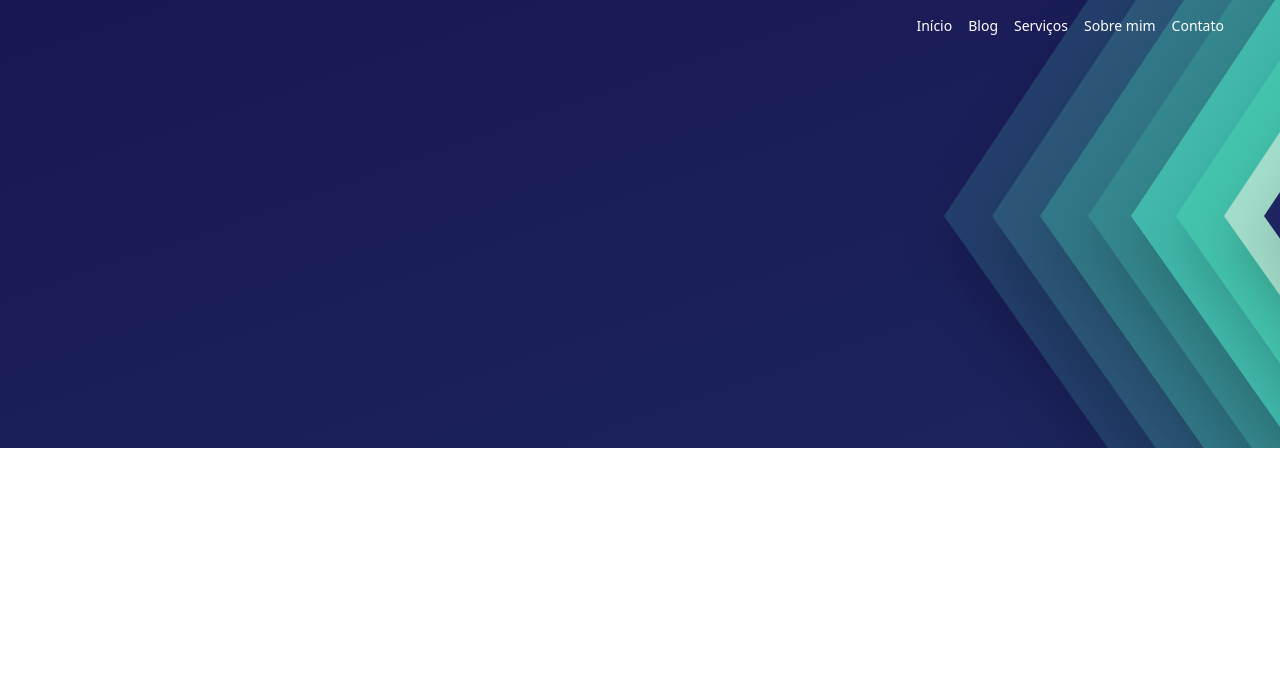
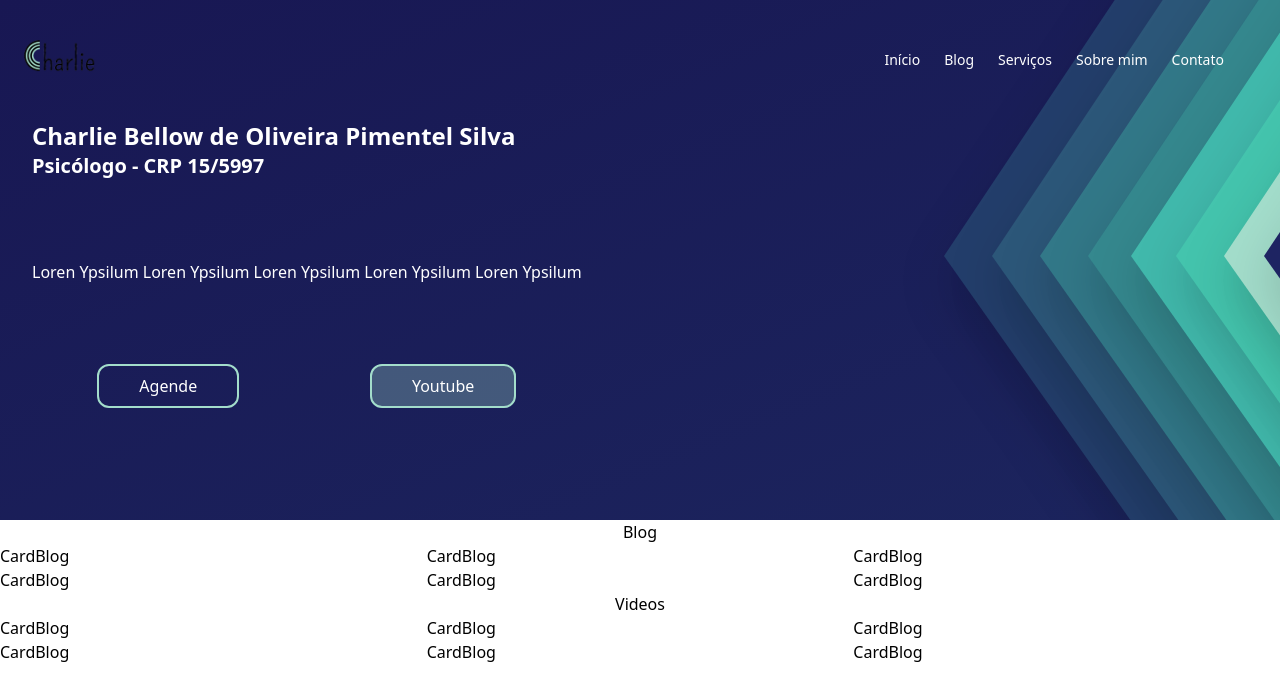
Before and after one commit to CharlieBellow/sitepsi, a Next.js app: page / in a window 1280 px wide. Shown: the top 700 px of the page. Built offline with nearby package versions, Linux system fonts and the light colour scheme.

Commit message:
add content on page

```diff
--- a/src/app/page.tsx
+++ b/src/app/page.tsx
@@ -1,9 +1,11 @@
+import Content from "@/components/Content";
 import HomePage from "@/components/HomePage";
 
 
 export default function Home() {
   return <div className="relative">
-  <HomePage/>
+    <HomePage />
+    <Content/>
 
   </div>
 }
--- a/src/components/Background.tsx
+++ b/src/components/Background.tsx
@@ -3,7 +3,7 @@ import React from 'react'
 
 export default function Background() {
   return (
-    <div className='relative left-[12rem] w-content h-[28rem] items-center flex  '>
+    <div className='relative left-[12rem] w-content h-[25rem] items-center flex -top-20 '>
       <Triangulo className="right-2 border-r-primary   z-50"/>
       <Triangulo className="-right-8 border-r-fundo   z-50"/>
       <Triangulo className="right-14 border-r-ciano-1 z-40"/>
--- /dev/null
+++ b/src/components/CallToAction.tsx
@@ -0,0 +1,20 @@
+import React from 'react'
+
+export default function CallToAction() {
+  return (
+    <div className=' px-8 retative text-white space-y-20 absolute z-90'>
+      <div>
+      <h1 className='text-2xl font-bold'>Charlie Bellow de Oliveira Pimentel Silva</h1>
+      <h2 className='text-xl font-bold'>Psicólogo - CRP 15/5997</h2>
+      </div>
+      <p>
+      Loren Ypsilum Loren Ypsilum Loren Ypsilum Loren Ypsilum Loren Ypsilum
+      </p>
+
+      <div className='flex justify-around w-full'>
+        <button type="button" className='bg-transparent hover:bg-ciano-4/25 border-2 py-2 px-10 rounded-xl border-primary'>Agende</button>
+        <button type="button" className='bg-primary/30 hover:bg-ciano-4/25 border-2 py-2 px-10 rounded-xl border-primary'>Youtube</button>
+      </div>
+    </div>
+  )
+}
--- /dev/null
+++ b/src/components/CardBlog.tsx
@@ -0,0 +1,7 @@
+import React from 'react'
+
+export default function CardBlog() {
+  return (
+    <div>CardBlog</div>
+  )
+}
--- /dev/null
+++ b/src/components/Content.tsx
@@ -0,0 +1,11 @@
+import Grid from '@/components/Grid'
+import React from 'react'
+
+export default function Content() {
+  return (
+    <main>
+      <Grid title="Blog"/>
+      <Grid title="Videos"/>
+    </main>
+  )
+}
--- /dev/null
+++ b/src/components/Grid.tsx
@@ -0,0 +1,22 @@
+import CardBlog from '@/components/CardBlog'
+import React from 'react'
+type GridProps = {
+  title: string
+}
+export default function Grid({title}: GridProps) {
+  return (
+    <div className='flex flex-col items-center w-full '>
+      <h3>{title}</h3>
+
+      <div className='grid grid-cols-3 justify-center w-full items-center'>
+<CardBlog/>
+<CardBlog/>
+<CardBlog/>
+<CardBlog/>
+<CardBlog/>
+<CardBlog/>
+      </div>
+
+    </div>
+  )
+}
--- a/src/components/Header.tsx
+++ b/src/components/Header.tsx
@@ -1,7 +1,13 @@
+import Image from "next/image"
+import  logo  from "../../assets/Charlie Beelow -logo/35.png"
+
 export default function Header() {
+
   return (
-    <div>
-      <ul className="flex w-full p-4 right-10 text-sm font-light z-50  absolute  text-white justify-end items-end space-x-4 ">
+    <div className="flex justify-between md:items-center flex-col md:flex-row">
+      {/* trocar por uma logo com o nome branco */}
+      <Image src={logo} alt="Logomarca de Charlie" width={120} />
+      <ul className="flex flex-col md:flex-row gap-2 w-full p-4 right-10 text-sm font-light z-50  absolute  text-white justify-end items-end space-x-4 ">
         <li className="hover:text-primary cursor-pointer">Início</li>
         <li className="hover:text-primary cursor-pointer">Blog</li>
         <li className="hover:text-primary cursor-pointer">Serviços</li>
--- a/src/components/HomePage.tsx
+++ b/src/components/HomePage.tsx
@@ -1,13 +1,16 @@
 import Background from "@/components/Background"
+import CallToAction from "@/components/CallToAction"
 import Header from "@/components/Header"
 
 export default function HomePage() {
   return (
-    <header className="overflow-hidden bg-gradient-to-br from-primary relative
-       to-danger">
-      <Header/>
+    <header
+      className="overflow-hidden bg-gradient-to-br from-primary relative
+       to-danger"
+    >
+      <Header />
+      <CallToAction />
       <Background />
-
     </header>
   )
 }
```
